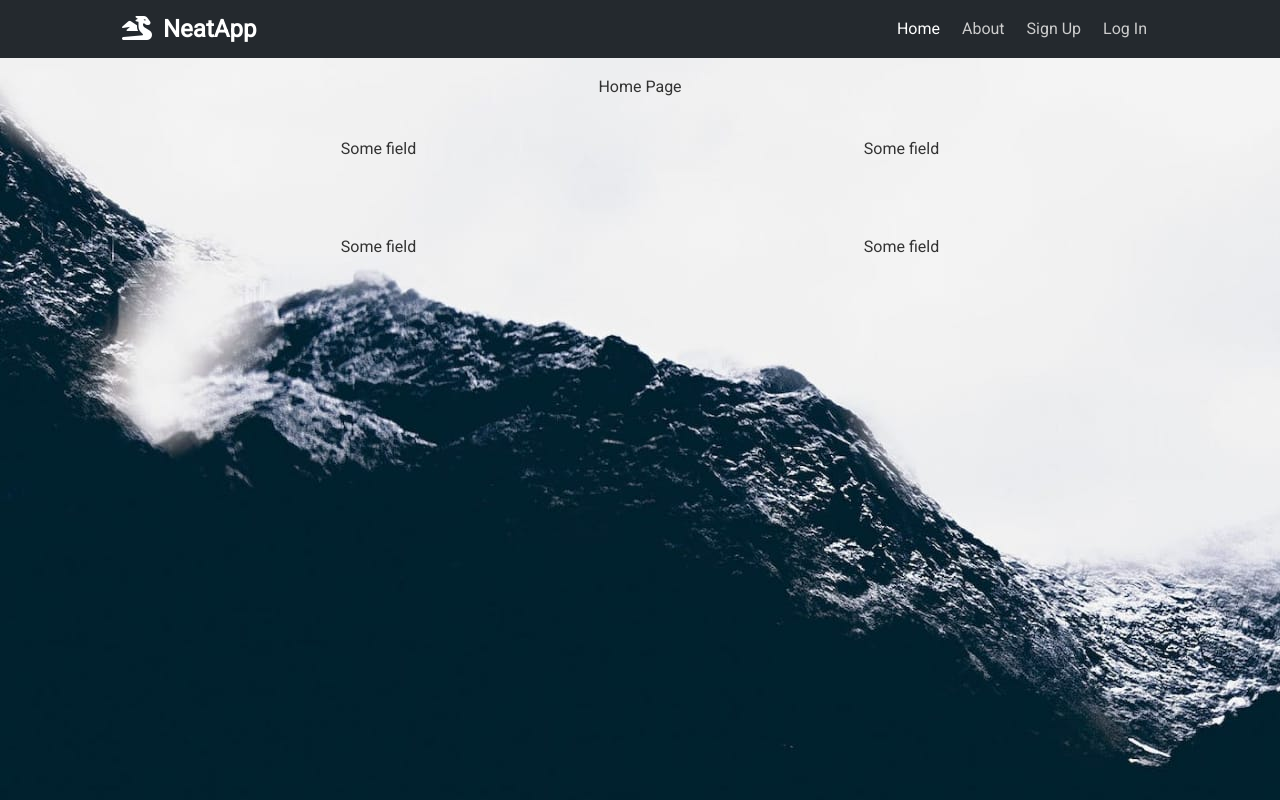
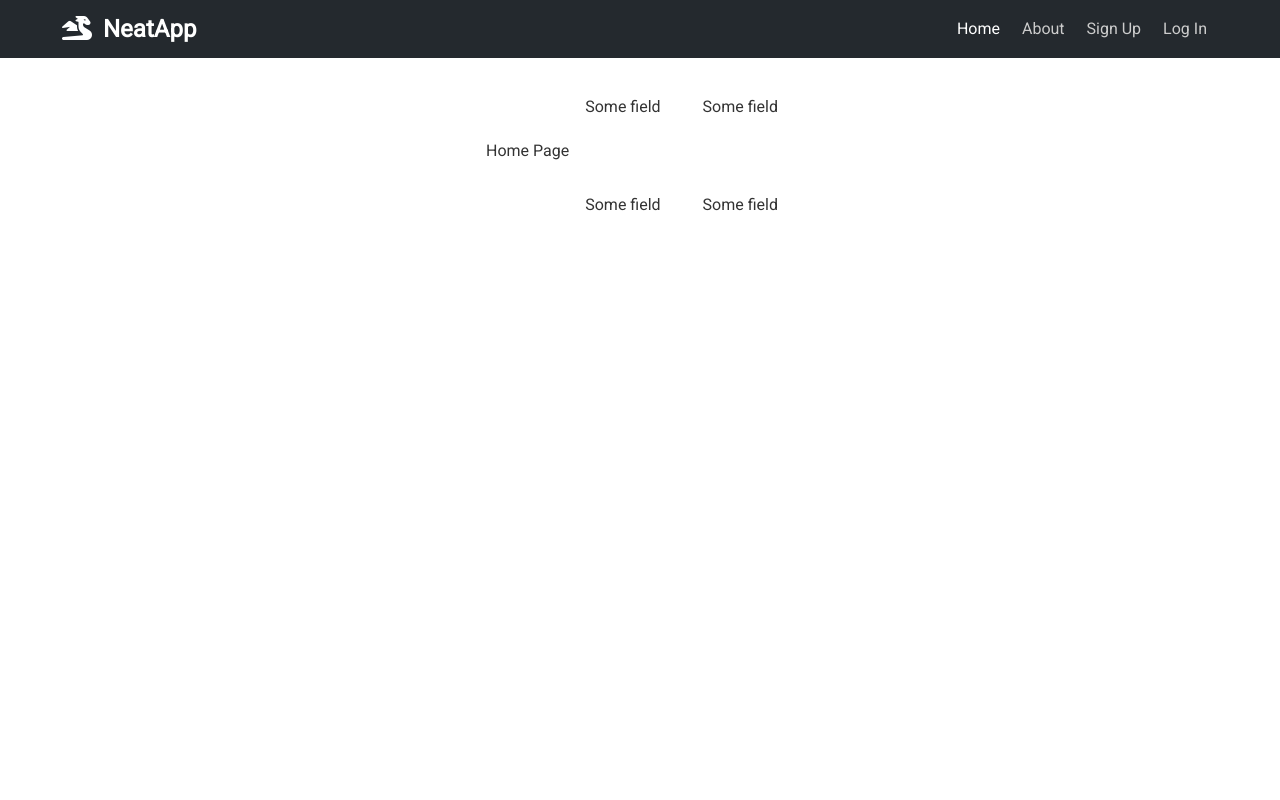
Before and after one commit to Nita1001/neatApp, a React (Create React App) app: page / in a window 1280 px wide. Built offline with nearby package versions, Linux system fonts and the light colour scheme.

Commit message:
scheduleBackground

```diff
--- a/src/components/layout/SharedLayout.js
+++ b/src/components/layout/SharedLayout.js
@@ -1,20 +1,33 @@
-import React from 'react'
-import { Outlet } from 'react-router-dom'
-import MainNav from './MainNav'
-import MobileMainNav from './MobileMainNav'
-import useViewport from '../../hooks/useViewport'
+import React, { useState, useEffect } from 'react';
+import { Outlet, useLocation } from 'react-router-dom';
+import MainNav from './MainNav';
+import MobileMainNav from './MobileMainNav';
+import useViewport from '../../hooks/useViewport';
+import backgrounds from '../../utils/backgrounds';
+
 const SharedLayout = () => {
     const { width } = useViewport();
     const breakpoint = 700;
+    const location = useLocation();
+    const [pageClass, setPageClass] = useState('');
+
+    useEffect(() => {
+        const getPageClass = async () => {
+            const path = location.pathname;
+            const cssClass = backgrounds[path] || '';
+            setPageClass(cssClass);
+        };
+        getPageClass();
+    }, [location]);
 
     return (
         <>
             {width < breakpoint ? <MobileMainNav /> : <MainNav />}
-            <div className='container'>
+            <div className={`container ${pageClass}`}>
                 <Outlet />
             </div>
         </>
-    )
-}
+    );
+};
 
-export default SharedLayout
+export default SharedLayout;
--- a/src/index.css
+++ b/src/index.css
@@ -64,19 +64,20 @@ body {
     color: var(--dark-gray);
     background-color: var(--white);
     font-family: "Roboto", "Arimo", sans-serif;
+}
+
+.profileBackground {
+    /* background-image: url("./assets/images/17740155_159Z_2107.w026.n002.628B.p1.628.jpg");
     /* background-image: url("./assets/images/abstract_pastel_low_poly_design_2809.jpg"); */
     /* background-image: url("./assets/images/SL_042620.jpg"); */
     /* background-image: url("./assets/images/rm373batch2-08.jpg"); */
+    /* background-image: url("./assets/images/17740155_159Z_2107.w026.n002.628B.p1.628.jpg"); */
+}
+
+.scheduleBackground {
     background-image: url("./assets/images/da81bd01-eef0-42a0-9a1c-28292e11d84d.jfif");
-    /* background-image: url("./assets/images/17740155_159Z_2107.w026.n002.628B.p1.628.jpg"); */
     background-repeat: no-repeat;
     background-blend-mode: darken;
-}
-
-.HomeBackground {
-    /* background-image: url("./assets/images/17740155_159Z_2107.w026.n002.628B.p1.628.jpg");
-
-    background-repeat: no-repeat; */
 }
 
 a {
@@ -101,12 +102,23 @@ span {
 }
 
 /* Menu */
-.navContainer,
-.container {
+.navContainer {
     margin: auto;
     width: 110rem;
     overflow: hidden;
     max-width: 110rem;
+    padding: 0 3.2rem;
+}
+
+.container {
+    width: 100%;
+    display: flex;
+    align-items: center;
+    justify-content: center;
+    height: auto;
+    margin: 0 auto;
+    max-width: 100%;
+    overflow: hidden;
     padding: 0 3.2rem;
 }
 
@@ -347,18 +359,21 @@ span {
     margin-top: 3.6rem;
     min-width: 6rem;
     border-radius: 0.5rem;
+    width: fit-content;
 }
 .card1 {
     padding: 1rem;
     margin: 1rem 0;
     min-width: 6rem;
     border-radius: 0.5rem;
+    width: fit-content;
 }
 .card2 {
-    margin: 1rem 0;
+    margin: 0 auto;
     padding: 1.6rem;
     min-width: 6rem;
     border-radius: 0.5rem;
+    width: fit-content;
 }
 /* List */
 .list {
@@ -433,8 +448,9 @@ span {
 
 .grid-3 {
     display: grid;
-    grid-gap: 1rem;
-    width: fit-content;
+    align-items: baseline;
+    margin-left: 8rem;
+    margin-right: 8rem;
     grid-template-columns: repeat(3, 1fr);
 }
 
@@ -663,7 +679,6 @@ input[type="submit"]:disabled {
     z-index: 1;
     width: 100%;
     padding: 1rem 3rem;
-    margin-bottom: 1.6rem;
 }
 
 .navbar .container {
@@ -1017,6 +1032,7 @@ input[type="submit"]:disabled {
     color: white;
     background-color: rgba(17, 17, 17, 0.85);
     border-radius: 2rem;
+    width: 40rem;
     margin: 0 auto;
     margin-top: 3rem;
 }
@@ -1111,7 +1127,7 @@ input[type="submit"]:disabled {
 .tasks-container {
     display: flex;
     flex-wrap: wrap;
-    width: 100%;
+    width: 38.2rem;
     /* border: solid rgb(255, 238, 238); */
 }
 
@@ -1163,7 +1179,6 @@ input[type="submit"]:disabled {
 
 /* Small screens */
 @media (max-width: 1200px) {
-    .grid-3,
     .grid-4 {
         grid-template-columns: repeat(2, 1fr);
     }
@@ -1189,12 +1204,15 @@ input[type="submit"]:disabled {
         grid-template-columns: 1fr;
         margin: 0 auto;
         grid-gap: 0;
+        display: flex;
+        flex-direction: column;
+        align-items: center;
+        justify-content: center;
     }
     .grid-3 .card {
         order: 1;
         padding: 0;
-        margin-bottom: 0;
-        margin-top: 0;
+        margin: 0;
     }
     .grid-3 .card2 {
         order: 2;
@@ -1254,27 +1272,13 @@ input[type="submit"]:disabled {
         display: none;
     }
 
-    .grid-2,
-    .grid-4 {
-        grid-template-columns: 1fr;
-    }
-
     .grid-3 {
+        margin: 0 auto;
         grid-template-columns: 1fr;
         padding-top: 3rem;
         grid-gap: 0;
     }
-    .grid-3 .card {
-        order: 1;
-        padding: 0;
-        margin-bottom: 0;
-        margin-top: 0;
-    }
-    .grid-3 .card2 {
-        order: 2;
-        padding-top: 0;
-        margin-top: 0;
-    }
+
     .hoursList li {
         font-size: 2.2rem;
     }
--- /dev/null
+++ b/src/utils/backgrounds.js
@@ -0,0 +1,8 @@
+
+const backgrounds = {
+    '/': '',
+    '/schedule': 'scheduleBackground',
+    // Add more entries for each page here
+};
+
+export default backgrounds;
```
